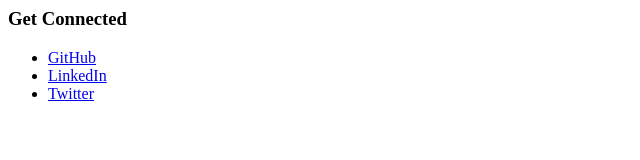
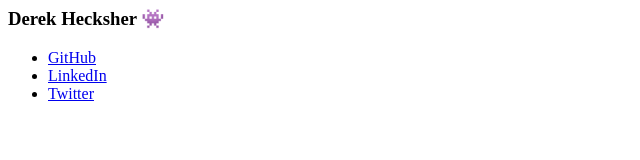
Before and after one commit to derekhecksher/derekhecksher.github.io, a plain HTML site: page index.html in a window 1280 px wide. Shown: the full height of the page, 0-640 px from the left. Drawn offline with Linux system fonts and the light colour scheme.

Commit message:
Update index.html

```diff
--- a/index.html
+++ b/index.html
@@ -1,4 +1,4 @@
-<h3 id="get-connected">Get Connected</h3>
+<h3>Derek Hecksher 👾</h3>
 <ul>
 <li><a href="https://github.com/derekhecksher">GitHub</a></li>
 <li><a href="https://www.linkedin.com/in/derek-hecksher/">LinkedIn</a></li>
```
